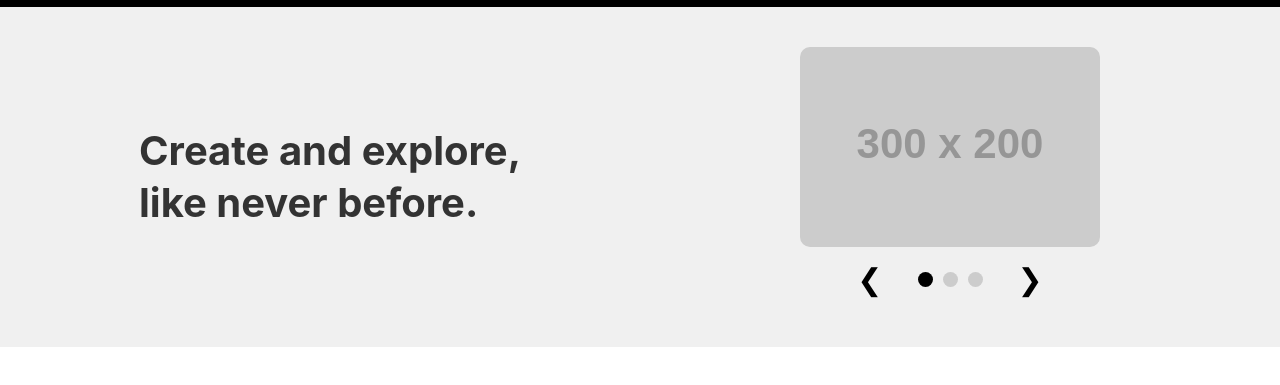
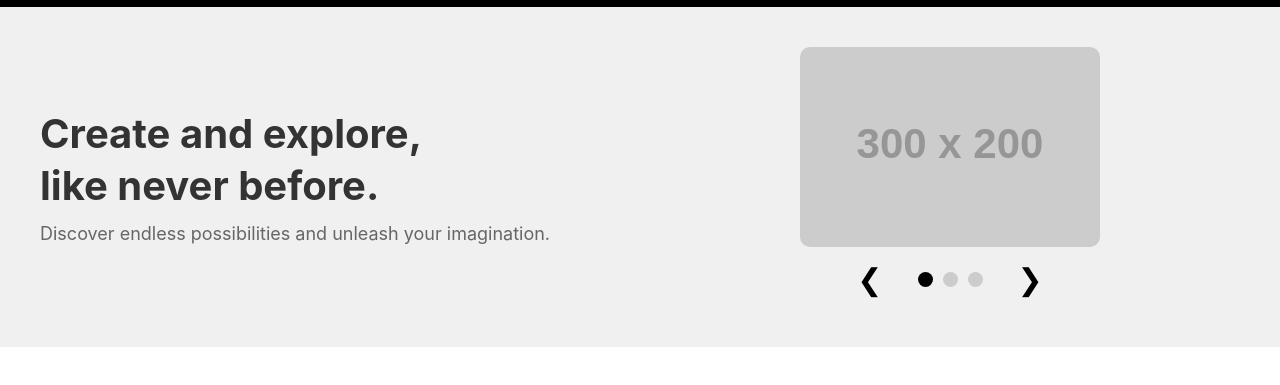
Before and after one commit to shakk-code/Quasar, a plain HTML site: page index.html in a window 1280 px wide. Shown: the part 63-448 px from the top of the page. Drawn offline with Linux system fonts and the light colour scheme; placeholder pictures from the web are drawn by us.

Commit message:
Update index.html

```diff
--- a/index.html
+++ b/index.html
@@ -60,8 +60,9 @@
             flex: 1;
             margin-right: 40px;
             display: flex;
+            flex-direction: column;
             justify-content: center;
-            align-items: center;
+            align-items: flex-start;
             font-size: 40px;
             font-weight: bold;
             color: #333;
@@ -138,8 +139,12 @@
     <div class="content-section">
         <!-- Text Container -->
         <div class="text-container" id="textContainer">
-            Create and explore,<br><span style="display: block;">like never before.</span>
-            <div class="subtext">Discover endless possibilities and unleash your imagination.</div>
+            <div id="mainText">
+                Create and explore,<br><span style="display: block;">like never before.</span>
+            </div>
+            <div class="subtext">
+                Discover endless possibilities and unleash your imagination.
+            </div>
         </div>
 
         <!-- Carousel Container -->
@@ -193,8 +198,8 @@
                 }
             });
 
-            // Update the text content
-            document.getElementById("textContainer").innerHTML = textContent[currentImageIndex];
+            // Update the main text
+            document.getElementById("mainText").innerHTML = textContent[currentImageIndex];
         }
 
         function moveCarousel(direction) {
```
